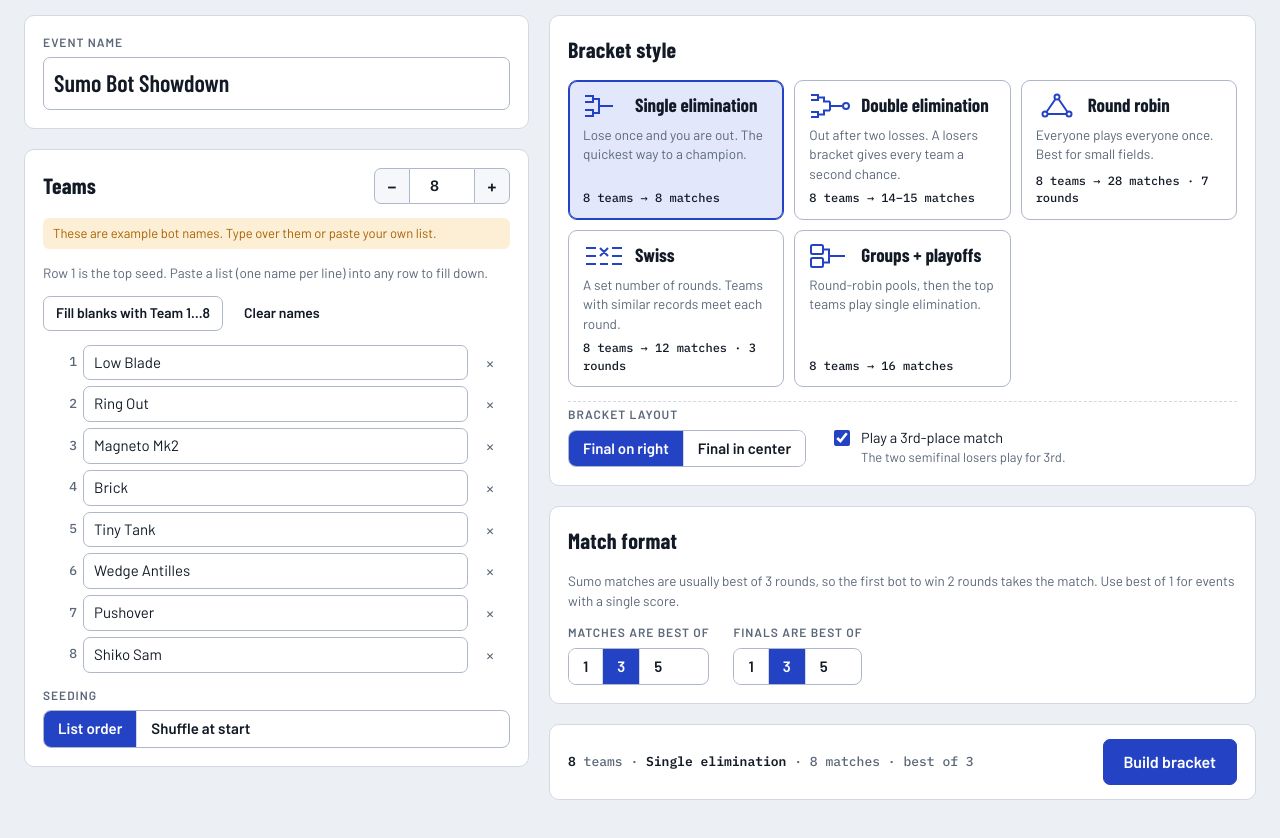
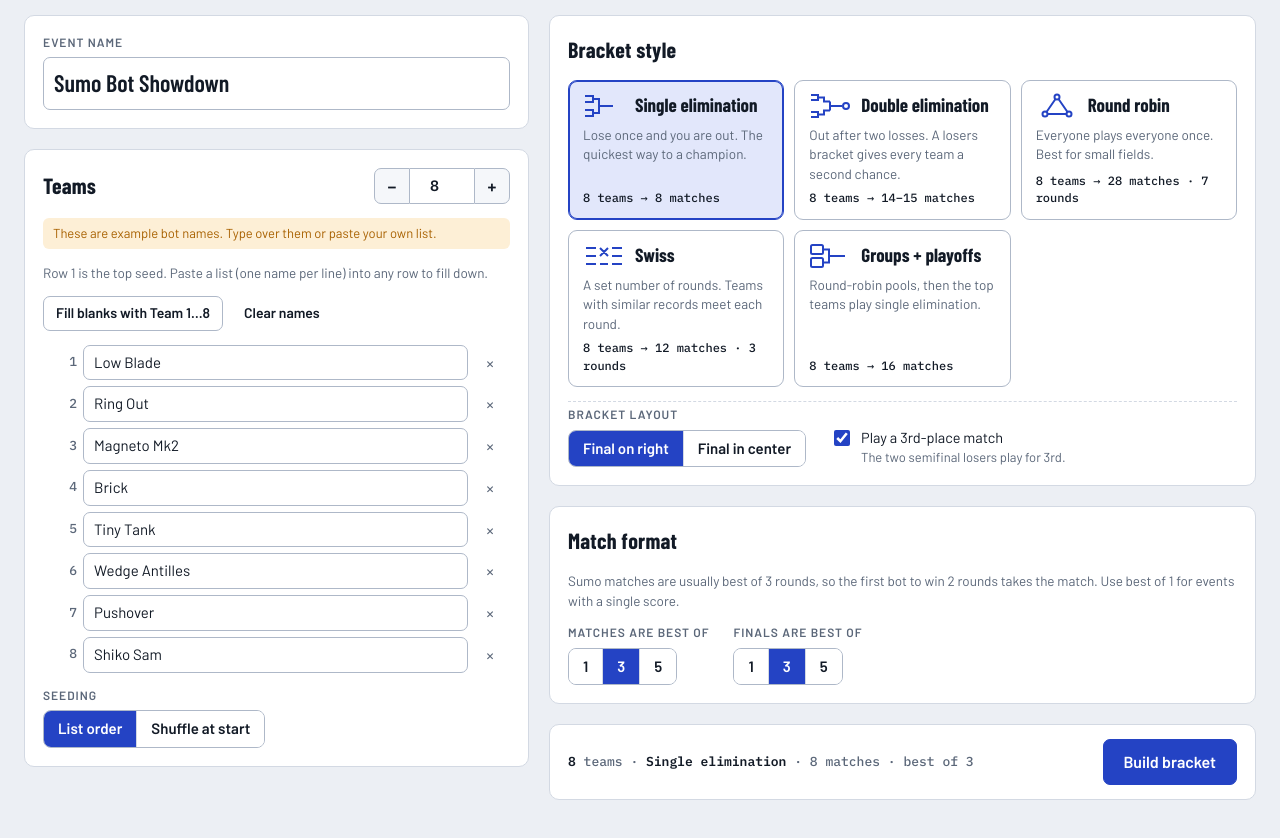
Before and after one commit to Dan007b/bracket-maker, a plain HTML site: page index.html in a window 1280 px wide. Shown: the part 74-912 px from the top of the page. Drawn offline with nearby package versions, Linux system fonts and the light colour scheme.

Commit message:
Fit best-of buttons to their content
Segmented button groups stretched to the width of their label, leaving a gap after the last option.

Co-Authored-By: Claude Opus 5.5 <noreply@anthropic.com>

```diff
--- a/index.html
+++ b/index.html
@@ -110,7 +110,7 @@ input:focus { border-color: var(--accent); outline: none; box-shadow: 0 0 0 3px
 .team-row .x:hover { background: var(--danger-soft); color: var(--danger); }
 .example-note { font-size: 13px; color: var(--next); background: var(--next-soft); border-radius: 6px; padding: 6px 10px; margin: 0; }
 
-.seg { display: inline-flex; border: 1px solid var(--line-strong); border-radius: 8px; overflow: hidden; flex-wrap: wrap; }
+.seg { display: inline-flex; align-self: flex-start; border: 1px solid var(--line-strong); border-radius: 8px; overflow: hidden; flex-wrap: wrap; }
 .seg button { border: 0; background: var(--surface); padding: 7px 14px; font-weight: 600; border-right: 1px solid var(--line); }
 .seg button:last-child { border-right: 0; }
 .seg button[aria-pressed="true"] { background: var(--accent); color: var(--accent-fg); }
```
